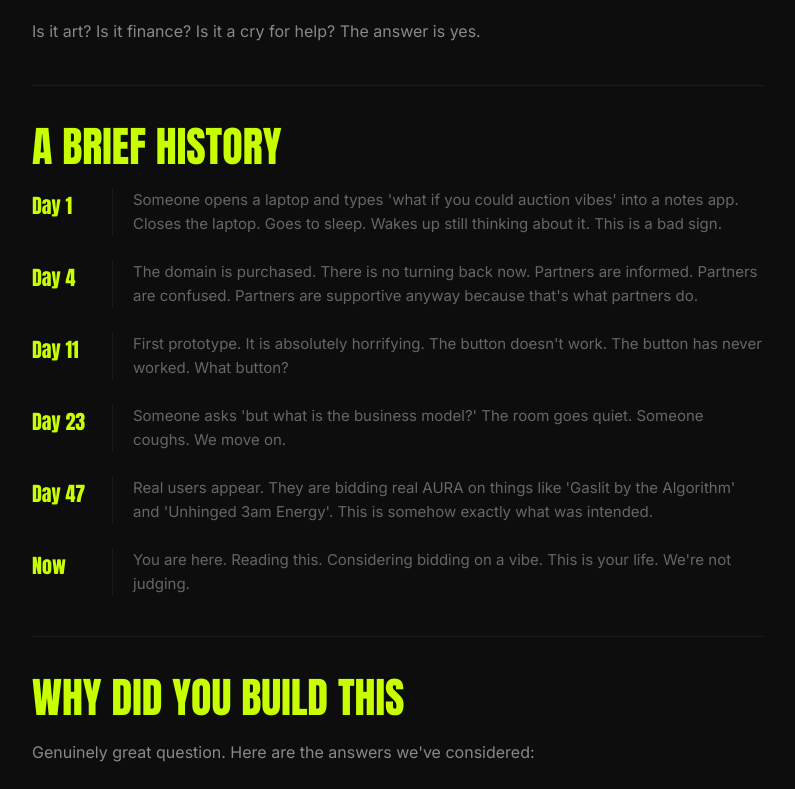
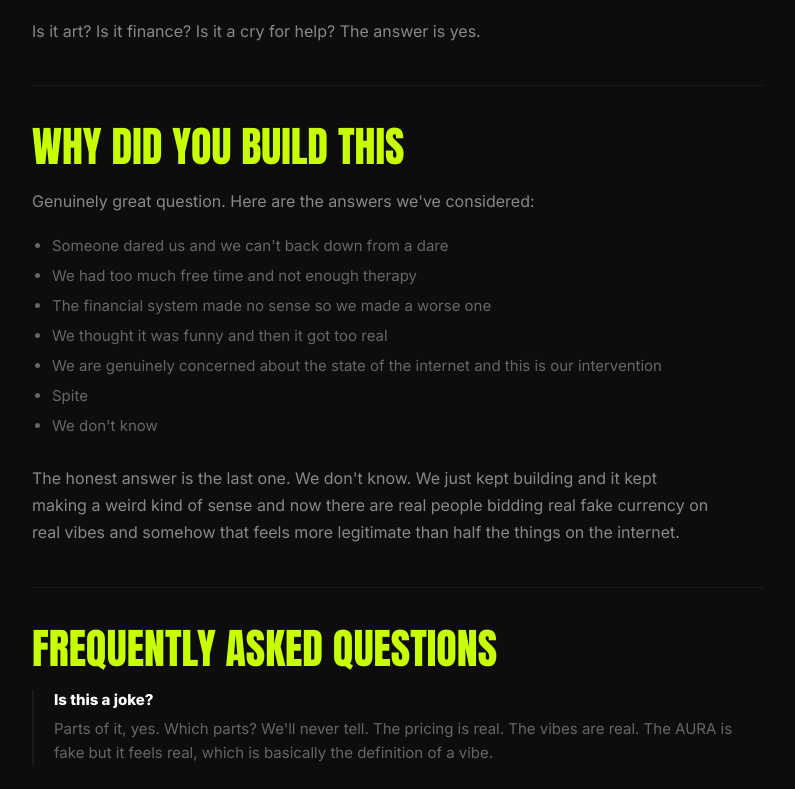
Before and after one commit to GENERATIONART/vibeauction, a Next.js app: page /about in a window 1280 px wide. Shown: the part 1000-1789 px from the top of the page, without its empty margins (242-1037 px from the left). Built offline with nearby package versions, Linux system fonts and the light colour scheme; no server answers.

Commit message:
fix: remove Brief History section from about page
Co-Authored-By: Claude Sonnet 4.6 <noreply@anthropic.com>

```diff
--- a/app/about/page.js
+++ b/app/about/page.js
@@ -85,15 +85,6 @@ export default function AboutPage() {
           </P>
         </Section>
 
-        {/* Timeline */}
-        <Section title="A Brief History">
-          <Timeline year="Day 1" event="Someone opens a laptop and types 'what if you could auction vibes' into a notes app. Closes the laptop. Goes to sleep. Wakes up still thinking about it. This is a bad sign." />
-          <Timeline year="Day 4" event="The domain is purchased. There is no turning back now. Partners are informed. Partners are confused. Partners are supportive anyway because that's what partners do." />
-          <Timeline year="Day 11" event="First prototype. It is absolutely horrifying. The button doesn't work. The button has never worked. What button?" />
-          <Timeline year="Day 23" event="Someone asks 'but what is the business model?' The room goes quiet. Someone coughs. We move on." />
-          <Timeline year="Day 47" event="Real users appear. They are bidding real AURA on things like 'Gaslit by the Algorithm' and 'Unhinged 3am Energy'. This is somehow exactly what was intended." />
-          <Timeline year="Now" event="You are here. Reading this. Considering bidding on a vibe. This is your life. We're not judging." />
-        </Section>
 
         {/* Why */}
         <Section title="Why Did You Build This">
```
